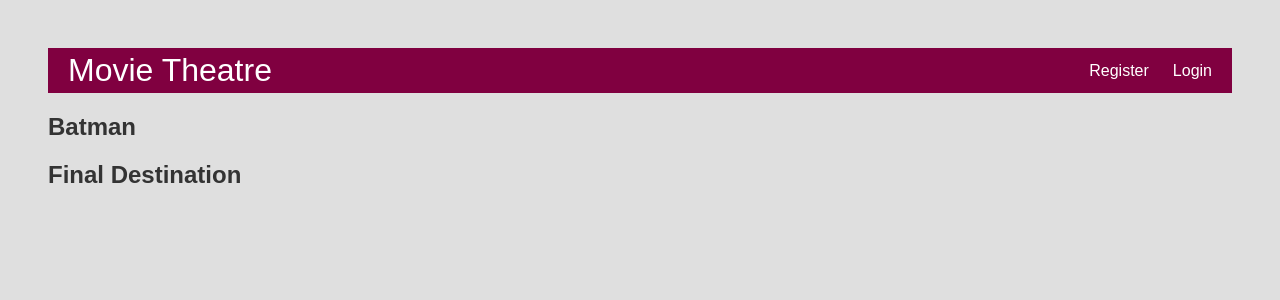
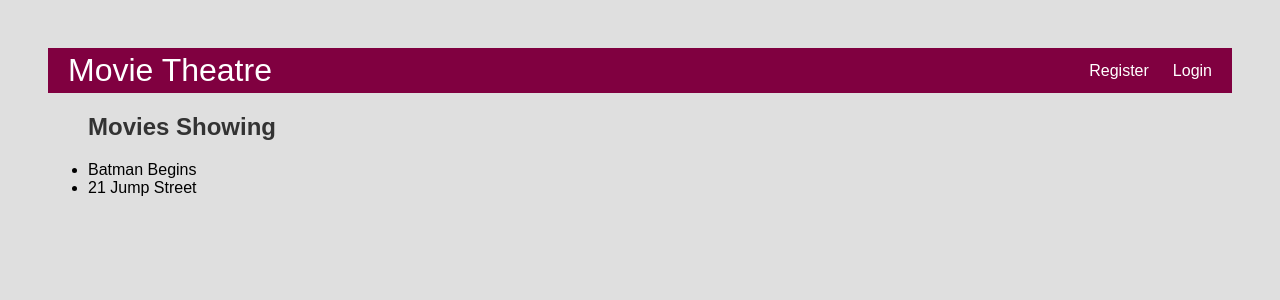
Before and after one commit to m-metz/ensf614-project, a React (Create React App) app in the folder frontendreact/: page / in a window 1280 px wide. Shown: the top 300 px of the page. Built offline with nearby package versions, Linux system fonts and the light colour scheme.

Commit message:
Working on movie homepage

```diff
--- a/frontendreact/src/App.js
+++ b/frontendreact/src/App.js
@@ -1,6 +1,6 @@
 
 import './App.css';
-import { Route} from 'react-router-dom';
+import { Route } from 'react-router-dom';
 
 //import pages
 import Homepage from './screens/Homepage';
@@ -8,7 +8,7 @@ import Moviepage from './screens/Moviepage';
 import Register from './screens/Register';
 import Login from './screens/Login';
 import Navbar from './components/Navbar';
-import Todo from './components/Todo';
+import Backdrop from './components/Backdrop';
 
 function App() {
   let component;
--- a/frontendreact/src/components/Movie.js
+++ b/frontendreact/src/components/Movie.js
@@ -1,8 +1,21 @@
+import classes from '../styles/Movie.css';
+
 function Movie(props) {
     return (
-        <div>
-            <h2>{props.text}</h2>
-        </div>
+        <li className={classes.item}>
+            <div className={classes.image}>
+            <img src={props.image} alt={props.title} />
+            </div>
+            <div className={classes.content}>
+                <h3>{props.title}</h3>
+                <p>{props.description}</p>
+                <h4>{props.rating}</h4>
+            </div>
+            <div>
+                <button className="btn">See Details</button>
+            </div>
+
+        </li>
     );
 }
 export default Movie;
--- /dev/null
+++ b/frontendreact/src/components/Movielist.js
@@ -0,0 +1,6 @@
+function Movielist(props) {
+
+
+}
+
+export default Movielist;
--- a/frontendreact/src/components/Todo.js
+++ /dev/null
@@ -1,33 +0,0 @@
-import { useState } from 'react';
-import Register from '../screens/Register';
-import Login from '../screens/Login';
-import Backdrop from './Backdrop';
-
-function Todo(props) {
-    //returns array with 2 elements
-    const [modalVisible, setModalVisible] = useState(false);
-
-    function selectHandler() {
-        console.log("Clicked");
-        console.log(props.text);
-        setModalVisible(true);
-
-    }
-
-    function closeModalHandler() {
-        setModalVisible(false);
-    }
-
-    return (
-        <div className = 'card'>
-        <h1>Register</h1>
-        <div className = 'actions'>
-        <button className='btn' onClick={selectHandler}> Select</button>
-        </div>
-        {modalVisible ? <Register onCancel={closeModalHandler} onConfirm={closeModalHandler}/> : null}
-        {modalVisible ? <Backdrop /> : null}
-        </div>
-    );
-}
-
-export default Todo;
--- a/frontendreact/src/index.css
+++ b/frontendreact/src/index.css
@@ -66,8 +66,8 @@ h1, h2 {
 
 .backdrop {
   position: fixed;
-  z-index: 1;
-  background-color: rgba(0, 0, 0, 0.88);
+  z-index: -5;
+  background-color: rgba(0, 0, 0, 0.75);
   width: 100%;
   height: 100vh;
   top: 0;
--- a/frontendreact/src/screens/Homepage.js
+++ b/frontendreact/src/screens/Homepage.js
@@ -1,12 +1,32 @@
 import Movie from '../components/Movie';
+
+const dummyMovieData = [
+    {
+        id: '1',
+        title: "Batman Begins",
+        image: "batman.jpeg",
+        description: "This is a movie about a man who is also a bat.",
+        Rating: "4"
+    },
+    {
+        id: '2',
+        title: "21 Jump Street",
+        image: "21jump.jpg",
+        description: "This is a movie about police who go to school.",
+        Rating: "3"
+    }
+]
 
 function Homepage() {
     return (
-        <div>
-            <Movie text="Batman"/>
-            <Movie text = "Final Destination"/>
-
-        </div>
+        <section>
+            <ul>
+            <h1>Movies Showing </h1>
+            {dummyMovieData.map((movie) => {
+                return <li key={movie.id}>{movie.title}</li>
+            })}
+            </ul>
+        </section>
     );
 }
 export default Homepage;
--- a/frontendreact/src/screens/Login.js
+++ b/frontendreact/src/screens/Login.js
@@ -1,3 +1,4 @@
+import Backdrop from "../components/Backdrop";
 
 function Login(props) {
 
@@ -20,6 +21,7 @@ function Login(props) {
     }
 
     return (
+    <div>
     <div className = "modal">
         <h3>
             Please Enter Information to Login:
@@ -37,7 +39,10 @@ function Login(props) {
             <button className='btn btn--alt' onClick={cancelHandler}>Cancel</button>
         </span>
         </form><br></br>
-
+        </div>
+        <div>
+            <Backdrop />
+        </div>
     </div>
     );
 }
--- a/frontendreact/src/screens/Register.js
+++ b/frontendreact/src/screens/Register.js
@@ -20,7 +20,8 @@ function Register(props) {
     }
 
     return (
-    <div className="modal">
+    <div>
+        <div className = "modal">
         <h3>
             Please Enter Information to Register:
         </h3>
@@ -50,6 +51,10 @@ function Register(props) {
             <button className='btn btn--alt' onClick={cancelHandler}>Return to Home</button>
         </scan>
         </form><br></br>
+        </div>
+        <div>
+            <Backdrop />
+        </div>
     </div>
 
     );
```
Also changed, not shown: frontendreact/src/images/21jump.jpg (added), frontendreact/src/styles/Movie.css (renamed from frontendreact/src/styles/MeetupItem.module.css).
